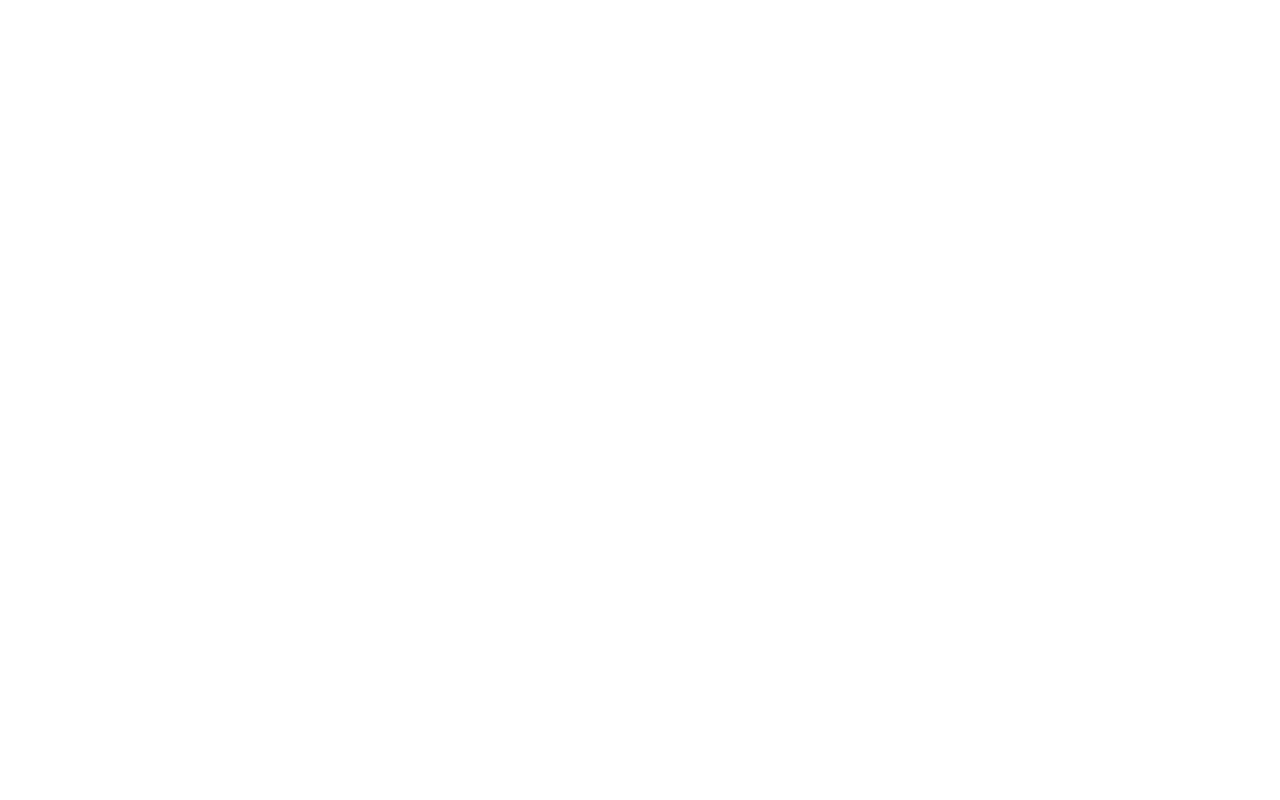
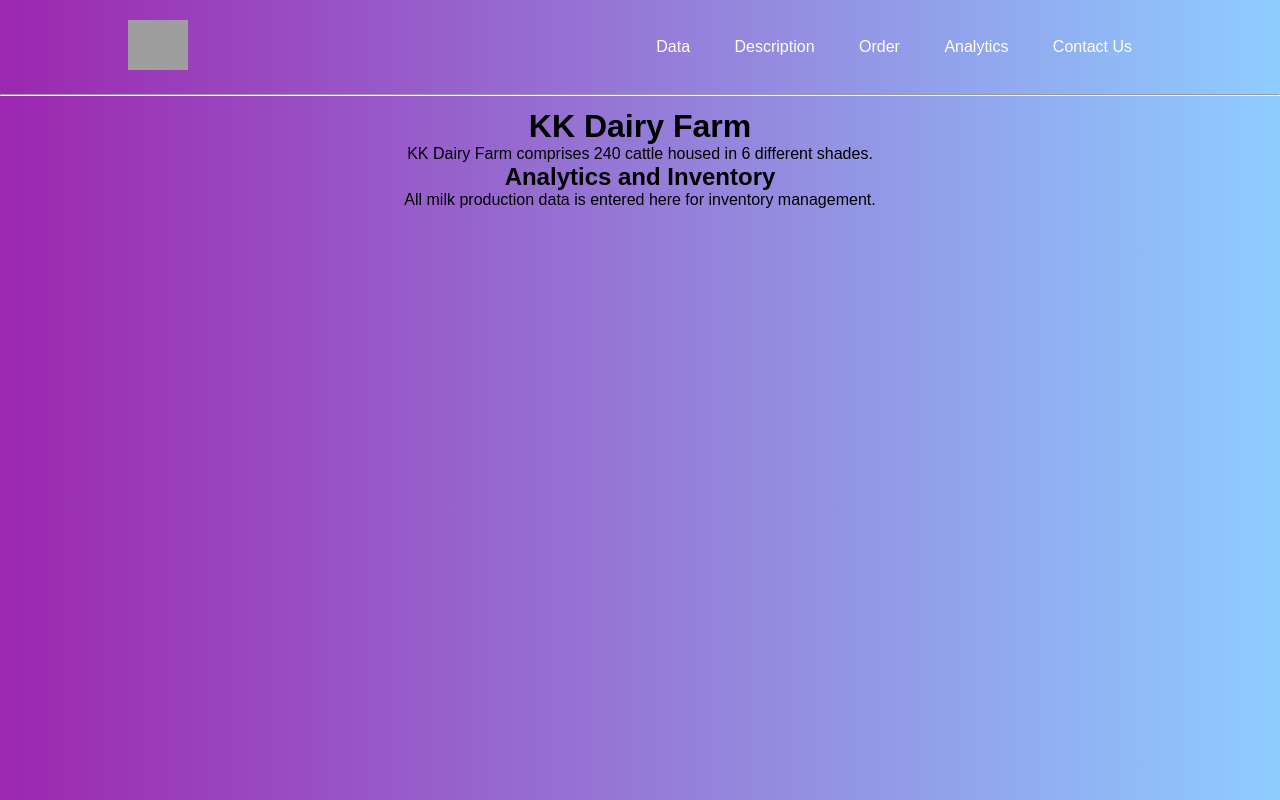
Before and after one commit to KevinKipkoechMutai/Dairy_Business, a plain HTML site: page index.html in a window 1280 px wide. Drawn offline with Linux system fonts and the light colour scheme; grey boxes are pictures that could not be loaded.

Commit message:
This will create the basic page layout for the platform

```diff
--- a/index.html
+++ b/index.html
@@ -7,6 +7,29 @@
         <meta charset="utf-8">
     </head>
     <body>
+        <main>
+            <nav>
+                <div class="logo">
+                    <img height="50" width="60" src="https://d1csarkz8obe9u.cloudfront.net/posterpreviews/dairy-farm-cow-logo-design-template-3d4014bf8fb4ffd56fb236a9aaf63530_screen.jpg?ts=1598440018">
+                </div>
+                <div class="nav-links">
+                    <ul>
+                        <li><a href="#">Data</a></li>
+                        <li><a href="#">Description</a></li>
+                        <li><a href="#">Order</a></li>
+                        <li><a href="#">Analytics</a></li>
+                        <li><a href="#">Contact Us</a></li>
+                    </ul>
+                </div>
+            </nav>
+            <hr>
+            <div class="intro">
+                <h1>KK Dairy Farm</h1>
+                <p>KK Dairy Farm comprises 240 cattle housed in 6 different shades.</p>
+                <h2>Analytics and Inventory</h2>
+                <p>All milk production data is entered here for inventory management.</p>
+            </div>
+        </main>
         <script src="JS/index.js"></script>
     </body>
 </html>
--- a/styles/styles.css
+++ b/styles/styles.css
@@ -0,0 +1,52 @@
+*{
+    margin: 0;
+    padding: 0;
+    font-family: sans-serif;
+}
+
+main{
+    width: 100%;
+    height: 100vh;
+    position: relative;
+    overflow: hidden;
+    background: linear-gradient(to right, #9c27b0, #8ecdff);
+}
+
+nav{
+    width: 80%;
+    position: sticky;
+    margin: 20px auto;
+    z-index: 1;
+    display: flex;
+    align-items: center;
+}
+
+.logo{
+    flex-basis: 20%;
+}
+
+.nav-links{
+    flex: 1;
+    text-align: right;
+}
+
+.nav-links ul li{
+    list-style: none;
+    display: inline-block;
+    margin: 0 20px;
+}
+
+.nav-links ul li a{
+    color: #fff;
+    text-decoration: none;
+}
+
+.nav-links ul li a:hover{
+    font-size: large;
+}
+
+.intro{
+    text-align: center;
+    align-items: center;
+    margin: 12px auto;
+}
```
